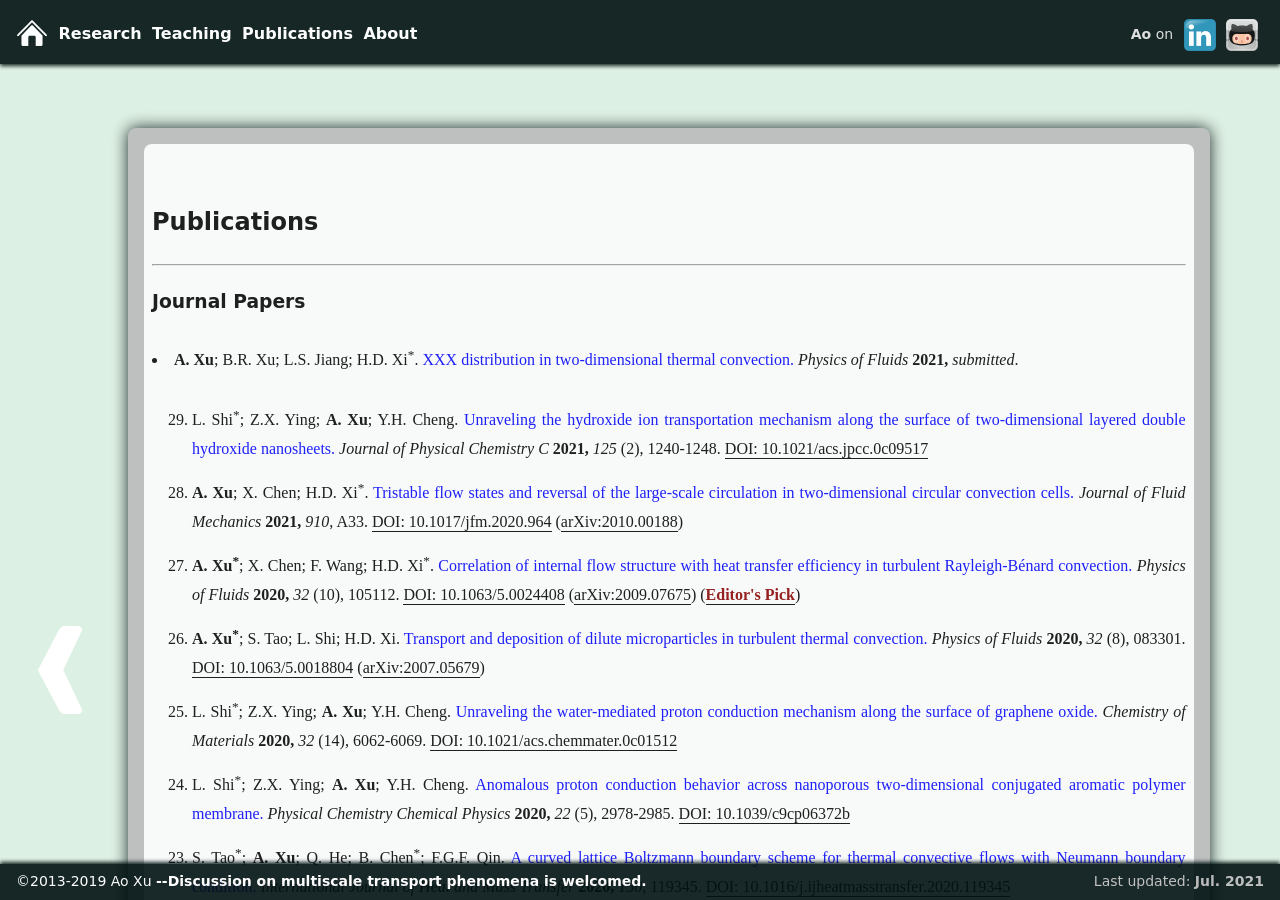
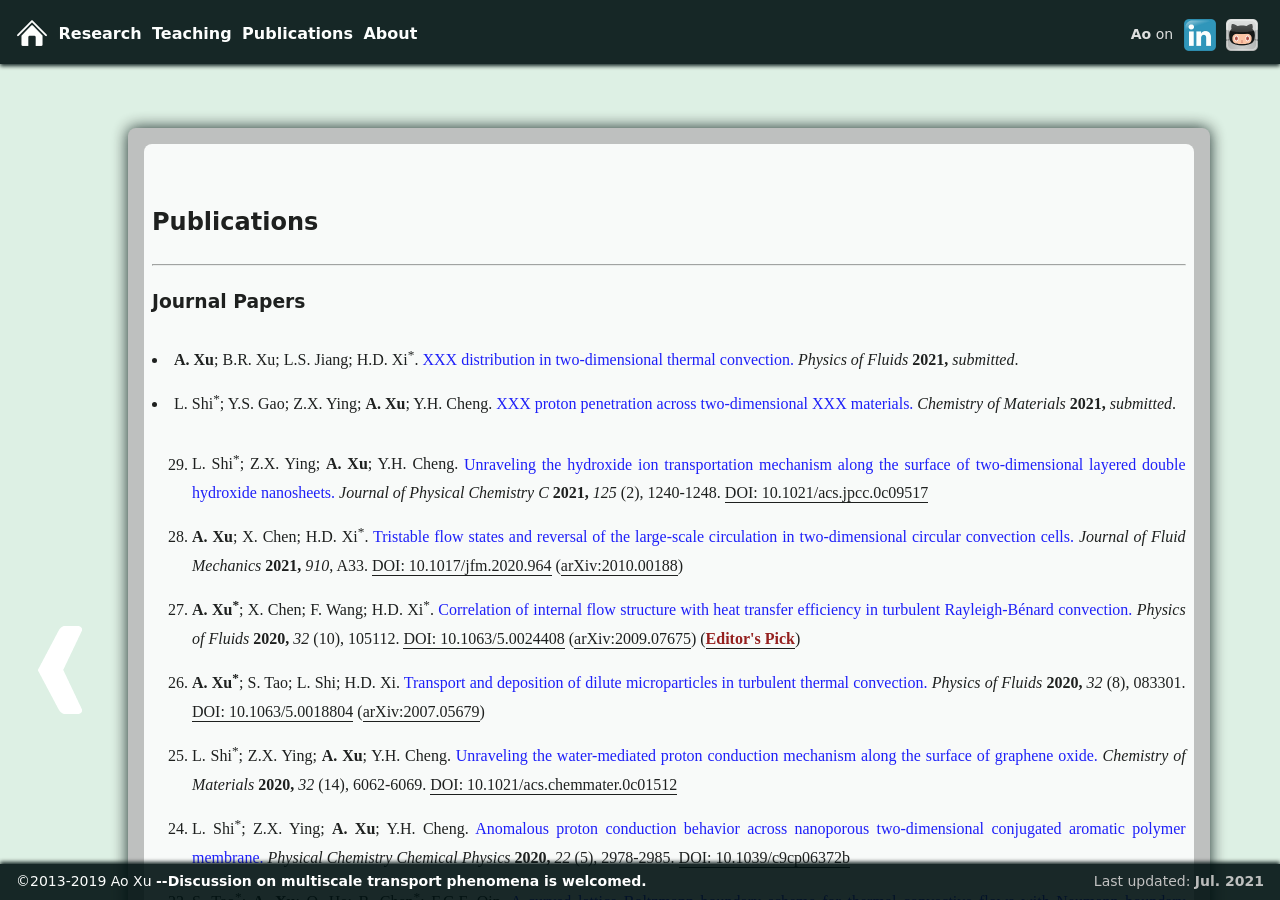
Before and after one commit to xuaoxiqi/xuaoxiqi.github.io, a Jekyll site: the page built from publications.html, in a window 1280 px wide and 900 px high. Built offline with Jekyll 4.4.1, drawn with Linux system fonts in a browser that asks for light colours; some web fonts are replaced.

Commit message:
minor edit

```diff
--- a/publications.html
+++ b/publications.html
@@ -21,6 +21,12 @@ title: Publications
         <li class="liPublications"><b>A. Xu</b>; B.R. Xu; L.S. Jiang; H.D. Xi<sup>*</sup>.
         <a class="publications" href="./publications/030_POF2021.pdf">XXX distribution in two-dimensional thermal convection.</a>
         <i>Physics of Fluids</i> <b>2021,</b> <i>submitted</i>.
+        </li>
+
+        <!--031-->
+        <li class="liPublications">L. Shi<sup>*</sup>; Y.S. Gao; Z.X. Ying; <b>A. Xu</b>; Y.H. Cheng.
+        <a class="publications" href="./publications/031_CM2021.pdf">XXX proton penetration across two-dimensional XXX materials.</a>
+        <i>Chemistry of Materials</i> <b>2021,</b> <i>submitted</i>.
         </li>
 
     <ol reversed="reversed">
```
